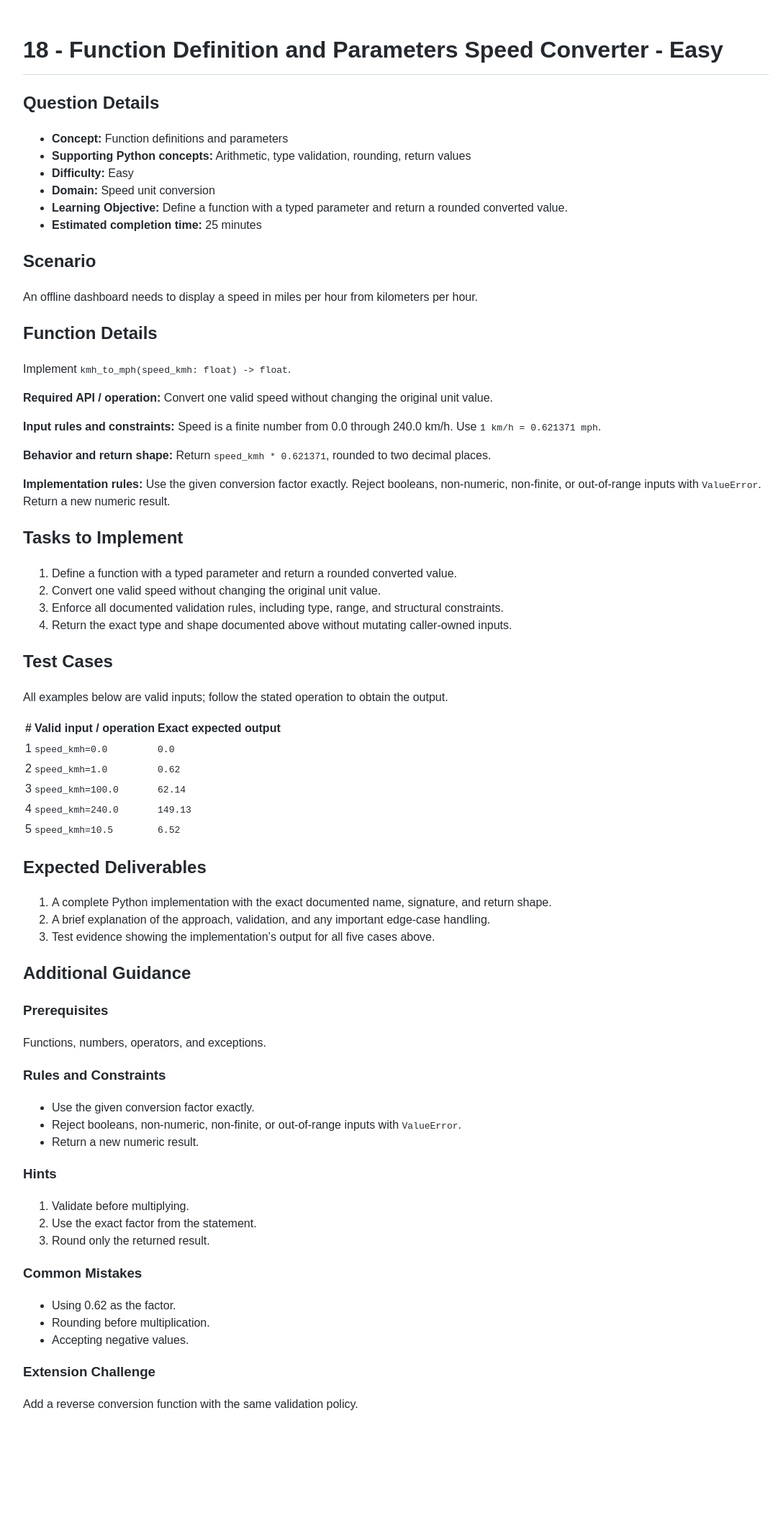
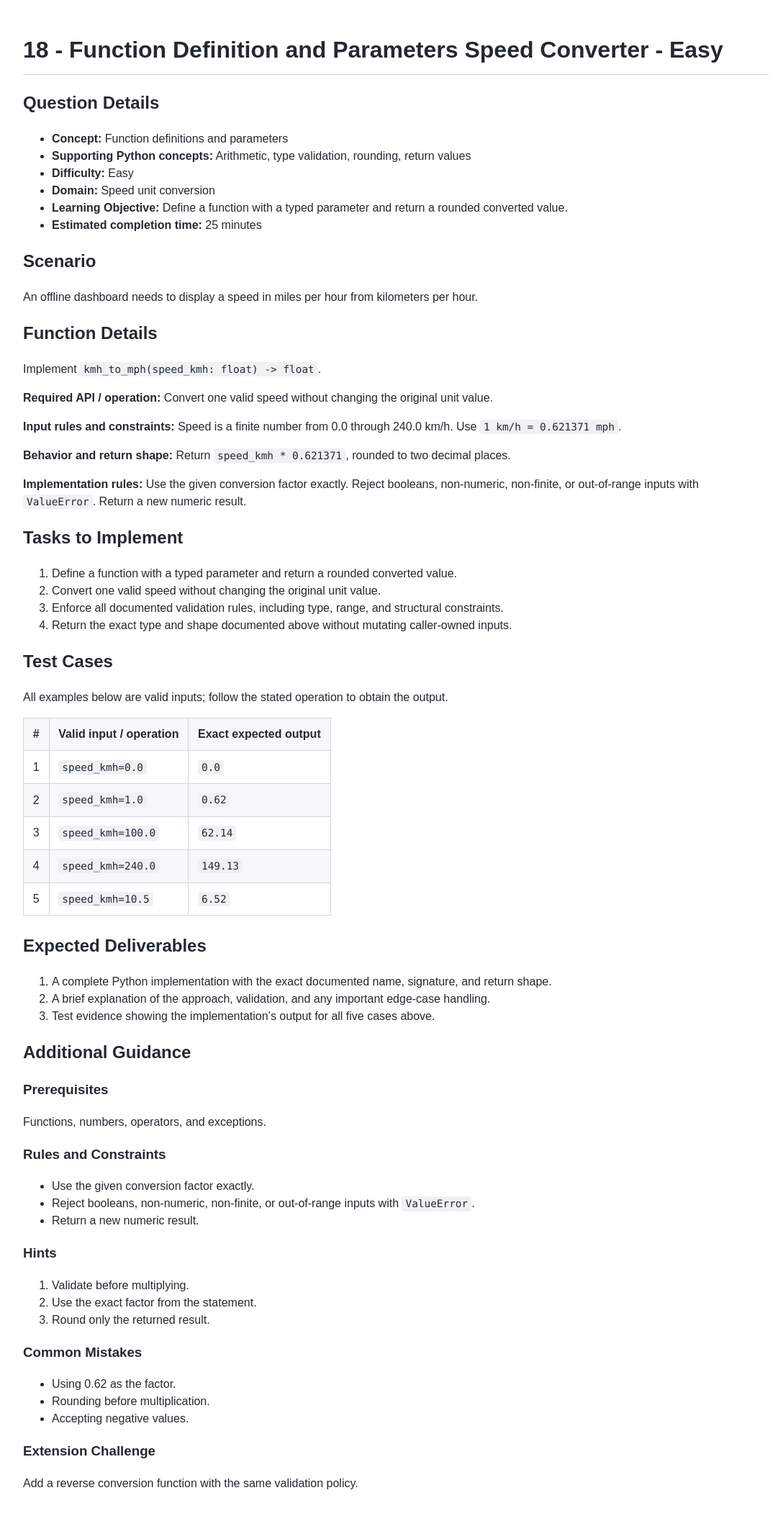
Before and after one commit to kAPEXLab/Python-Programming, a Jekyll site: the page built from Question-Bank/18-function-definition-and-parameters/Q1_Easy_Function_Definition_And_Parameters_Speed_Converter.md, in a window 1280 px wide. Shown: the whole page at 72% size, without its empty margins (90-1171 px from the left). Built offline with Jekyll 4.4.1, drawn with Linux system fonts in a browser that asks for light colours; our own code applies the rules of GitHub Pages for plain Markdown files; before the commit the page ends 2003 px from its top, so only the background shows below that.

Commit message:
updated Python programming question bank

```diff
--- a/_layouts/question-bank.html
+++ b/_layouts/question-bank.html
@@ -10,7 +10,7 @@
 <body class="home">
   <div class="page-grid">
     <header class="brand">
-      <img src="{{ '/assets/img/APEXlabheader1.png' | relative_url }}" alt="KPIT APEX Lab">
+      <img src="https://raw.githubusercontent.com/kAPEXLab/logos_and_headers/main/LOGO-APEX%20Lab-KPIT-Jun25.png" alt="KPIT APEX Lab">
     </header>
     <header class="page-title">
       <h1>Python Programming Question Bank</h1>
--- a/assets/css/site.css
+++ b/assets/css/site.css
@@ -115,8 +115,58 @@ body {
   padding-bottom: 0.3em;
 }
 
+.question-content table {
+  border-collapse: collapse;
+  display: block;
+  margin: 1rem 0 1.5rem;
+  max-width: 100%;
+  overflow-x: auto;
+  width: max-content;
+}
+
+.question-content th,
+.question-content td {
+  border: 1px solid #d0d7de;
+  max-width: 32rem;
+  padding: 0.65rem 0.8rem;
+  text-align: left;
+  vertical-align: top;
+}
+
+.question-content th {
+  background: #f6f8fa;
+  font-weight: 600;
+}
+
+.question-content tr:nth-child(even) td {
+  background: #f6f8fa;
+}
+
+.question-content :not(pre) > code {
+  background: #eff1f3;
+  border-radius: 4px;
+  color: #24292f;
+  font-family: Consolas, "Liberation Mono", monospace;
+  font-size: 0.9em;
+  overflow-wrap: anywhere;
+  padding: 0.15em 0.35em;
+}
+
 .question-content pre {
+  background: #f6f8fa;
+  border: 1px solid #d0d7de;
+  border-radius: 6px;
   overflow-x: auto;
+  padding: 1rem;
+}
+
+.question-content pre code {
+  background: transparent;
+  border: 0;
+  color: inherit;
+  font-family: Consolas, "Liberation Mono", monospace;
+  font-size: 0.9rem;
+  padding: 0;
 }
 
 @media (max-width: 700px) {
```
